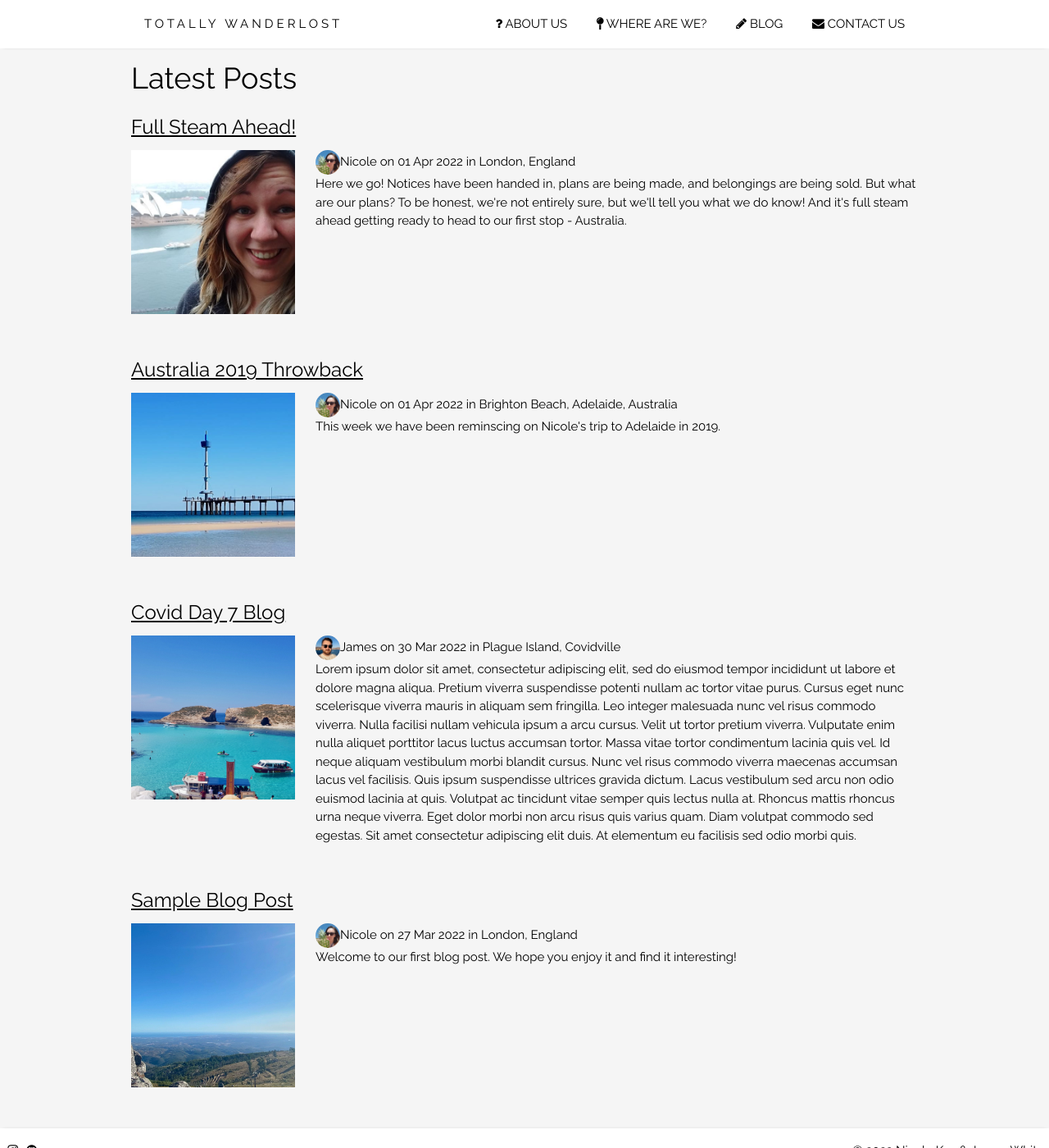
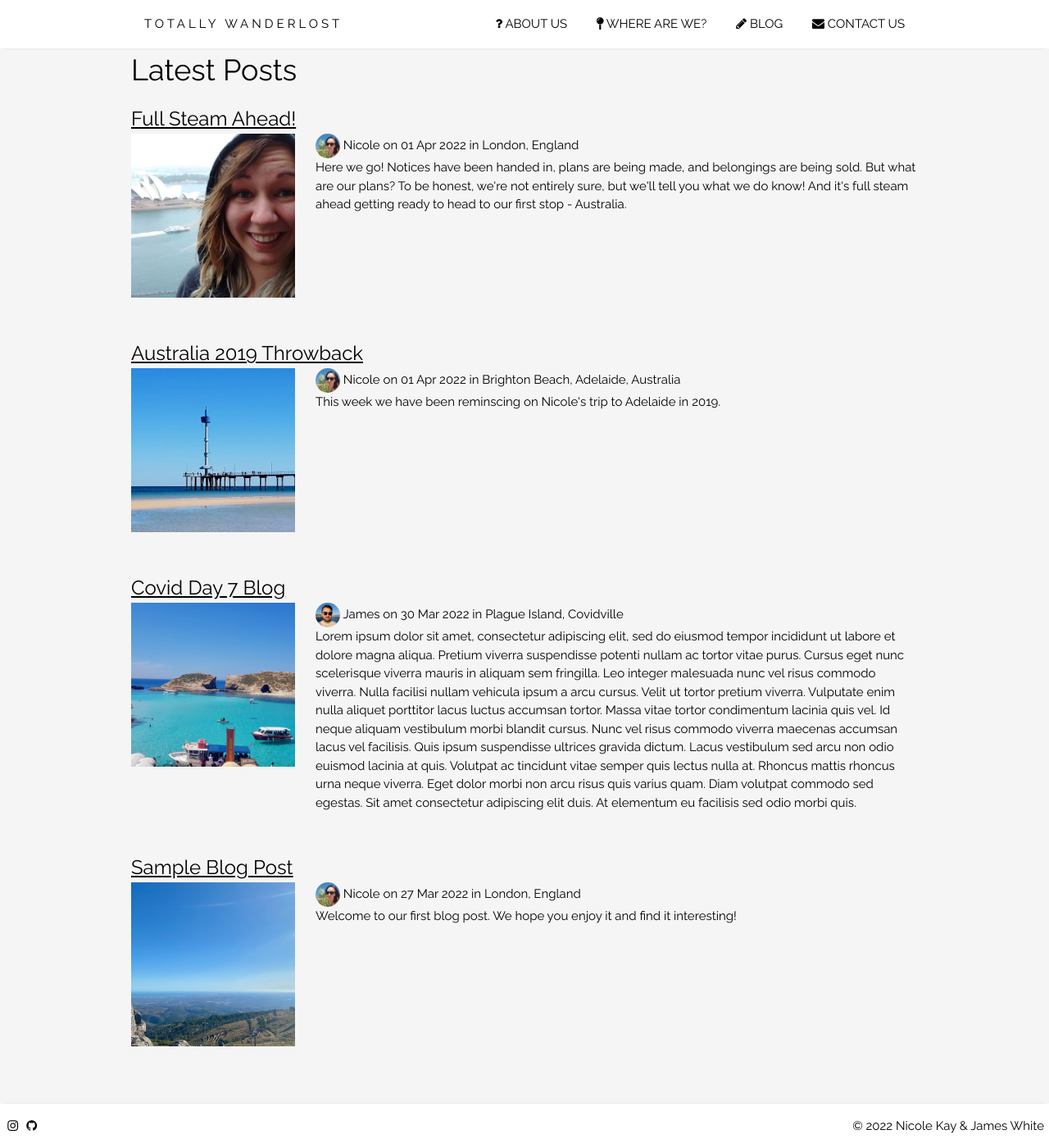
Before and after one commit to totallywanderlost/website, a Jekyll site: the page built from src/blog.md, in a window 1280 px wide and 1400 px high. Shown: the whole window at 82% size. Built offline with Jekyll 4.4.1, drawn with Linux system fonts in a browser that asks for light colours.

Commit message:
minor fixes to some formatting issues

```diff
--- a/src/_includes/navigation.html
+++ b/src/_includes/navigation.html
@@ -1,7 +1,7 @@
 <!-- Navbar (sit on top) -->
 
 <div class=navigation id="myNavbar">
-  <div class="container">
+  <div class="navcontainer">
     <a href=/index.html class="logo w3-button">{{ site.title | upcase}}</a>
     <!-- Right-sided navbar links -->
     <div class="w3-right w3-hide-small">
--- a/src/assets/css/main.css
+++ b/src/assets/css/main.css
@@ -11,6 +11,7 @@
 
 body,h1,h2,h3,h4,h5,h6 {
   font-family: "Raleway", sans-serif;
+  margin: 0;
 }
 
 /* nav bar */
@@ -68,11 +69,18 @@
 .container {
   margin: 0 auto;
   max-width: 960px;
+  height: calc(100vh - 112px);
+}
+
+.navcontainer {
+  margin: 0 auto;
+  max-width: 960px;
 }
 
 .full-width {
   width: 100%;
   max-width: 100%;
+
 }
 
 /*images*/
--- a/src/blog.md
+++ b/src/blog.md
@@ -12,7 +12,7 @@
       <div class="post-list-summary">
         <img src="{{ post.featured_image }}" alt="" class="featuredphoto_sq">
         <div>
-          <img src="{{ post.author_image }}" class="circlephoto">{{ post.author }} on {{ post.date | date_to_string }} in {{ post.location }}
+          <img src="{{ post.author_image }}" class="circlephoto"> {{ post.author }} on {{ post.date | date_to_string }} in {{ post.location }}
           <p>{{post.summary}}</p>
         </div>
       </div>
```
Also changed, not shown: src/index.md (+3 -3 lines).
